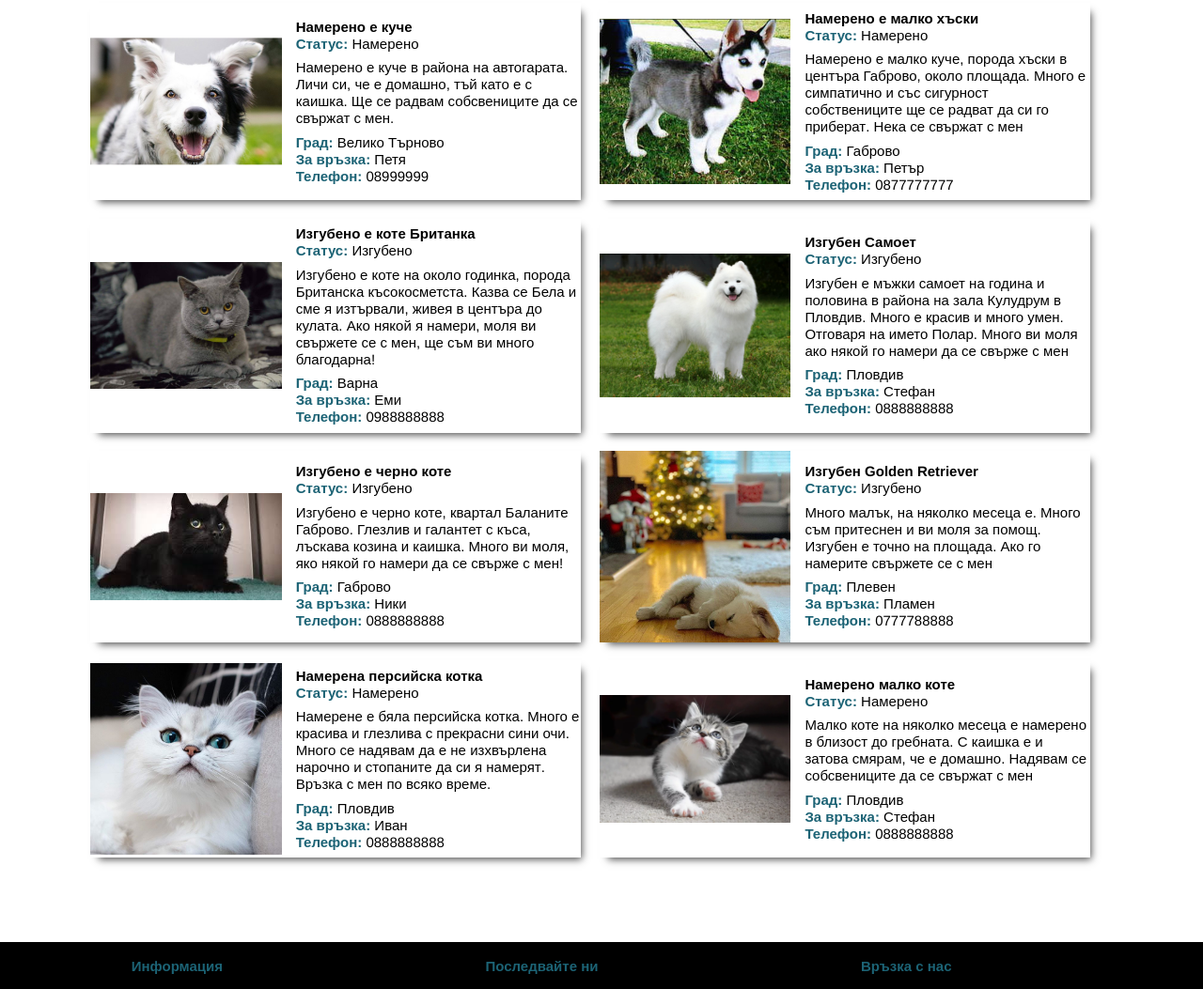
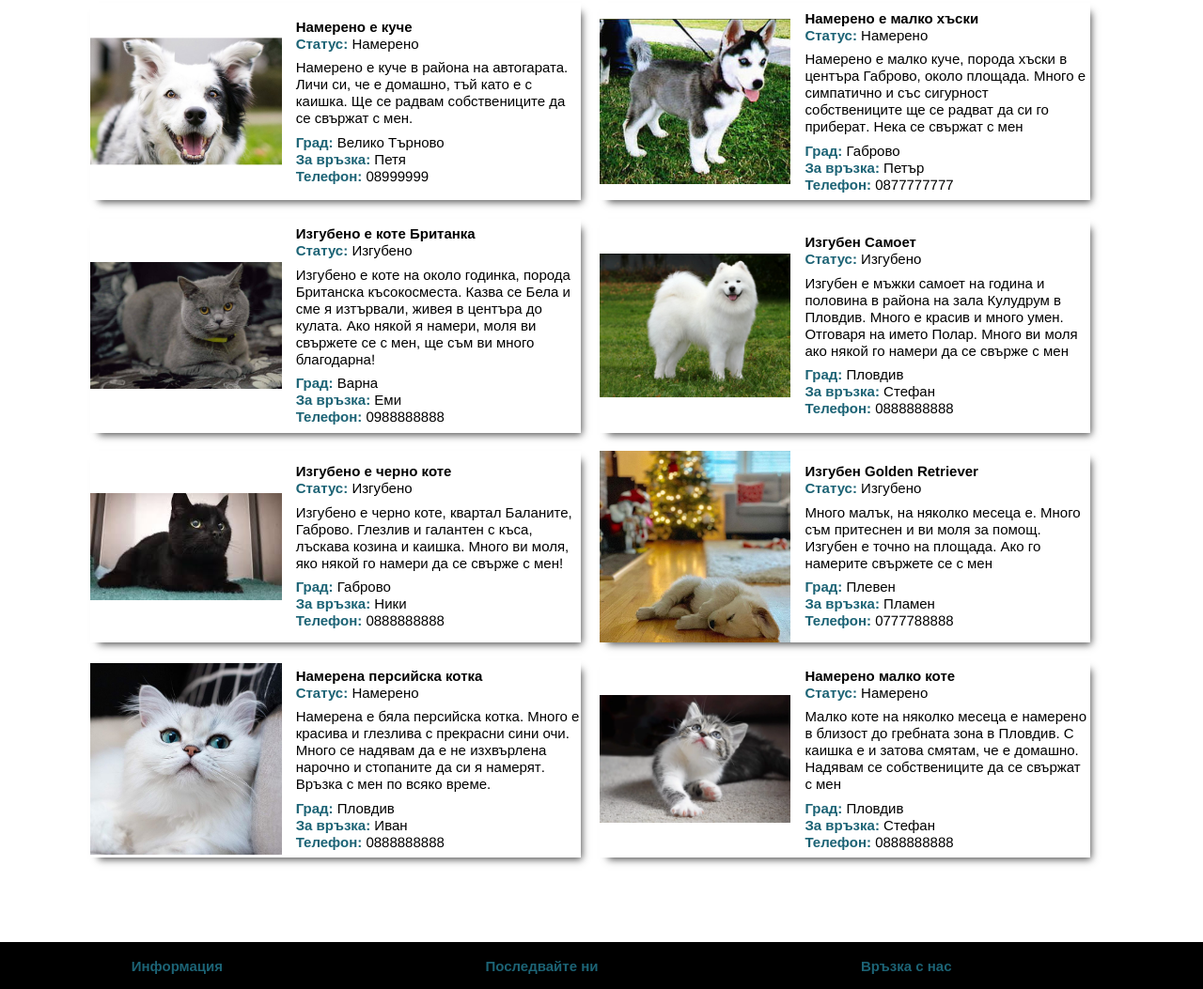
Before and after one commit to Niicksan/petfind.me, a website: page index.html in a window 1280 px wide. Shown: the part 228-1281 px from the top of the page at 94% size. Drawn offline with nearby package versions, Linux system fonts and the light colour scheme.

Commit message:
Edited Index page

```diff
--- a/index.html
+++ b/index.html
@@ -56,7 +56,7 @@
                 <div class="ad-main-container">
                   <p class="">Намерено е куче в района на автогарата.
                     Личи си, че е домашно, тъй като е с каишка.
-                    Ще се радвам собсвениците да се свържат с мен.</p>
+                    Ще се радвам собствениците да се свържат с мен.</p>
                 </div>
 
                 <div class="ad-footer-container">
@@ -101,7 +101,7 @@
 
                 <div class="ad-main-container">
                   <p class="">Изгубено е коте на около годинка, порода Британска
-                    късокосметста. Казва се Бела и сме я изтървали, живея в центъра до кулата.
+                    късокосместа. Казва се Бела и сме я изтървали, живея в центъра до кулата.
                     Ако някой я намери, моля ви свържете се с мен, ще съм ви много благодарна!</p>
                 </div>
 
@@ -146,8 +146,8 @@
                 </div>
 
                 <div class="ad-main-container">
-                  <p class="">Изгубено е черно коте, квартал Баланите Габрово.
-                    Глезлив и галантет с къса, лъскава козина и каишка.
+                  <p class="">Изгубено е черно коте, квартал Баланите, Габрово.
+                    Глезлив и галантен с къса, лъскава козина и каишка.
                     Много ви моля, яко някой го намери да се свърже с мен!</p>
                 </div>
 
@@ -191,7 +191,7 @@
                 </div>
 
                 <div class="ad-main-container">
-                  <p class="">Намерене е бяла персийска котка. Много е красива и глезлива с прекрасни сини очи.
+                  <p class="">Намерена е бяла персийска котка. Много е красива и глезлива с прекрасни сини очи.
                   Много се надявам да е не изхвърлена нарочно и стопаните да си я намерят. Връзка с мен по всяко време.</p>
                 </div>
 
@@ -213,8 +213,8 @@
                 </div>
 
                 <div class="ad-main-container">
-                  <p class="">Малко коте на няколко месеца е намерено в близост до гребната.
-                    С каишка е и затова смярам, че е домашно. Надявам се собсвениците да се свържат с мен </p>
+                  <p class="">Малко коте на няколко месеца е намерено в близост до гребната зона в Пловдив.
+                    С каишка е и затова смятам, че е домашно. Надявам се собствениците да се свържат с мен </p>
                 </div>
 
                 <div class="ad-footer-container">
```
Also changed, not shown: scss/index.scss (line endings or trailing spaces).
